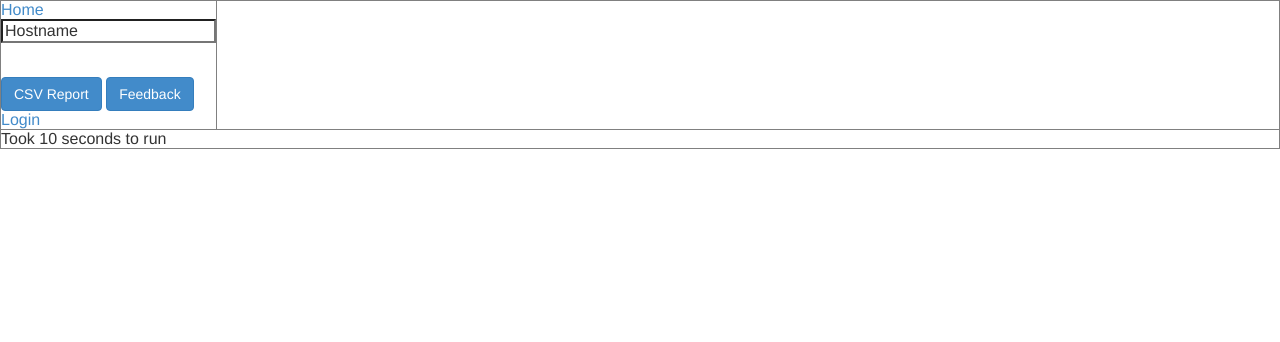
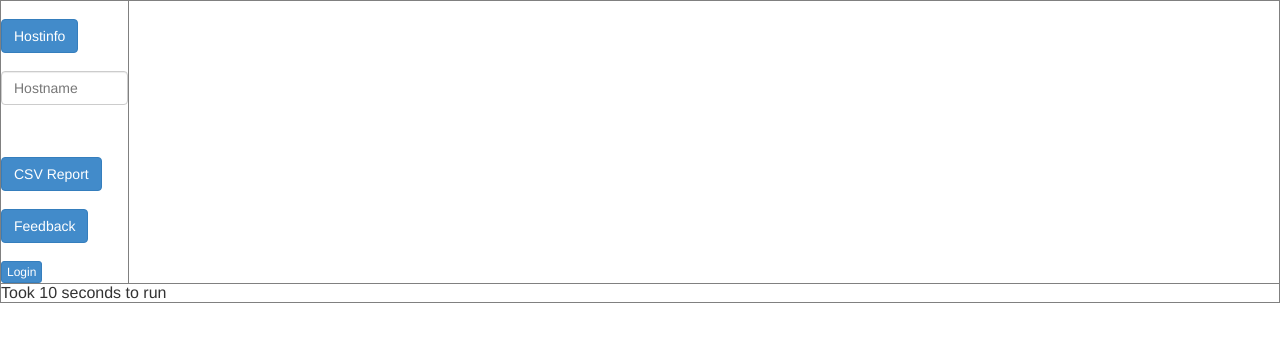
Before and after one commit to dwagon/Hostinfo, a Django app: template hostinfo/host/templates/host/base.html in a window 1280 px wide. Shown: the top 342 px of the page. Run offline with Django 3.2, Linux system fonts and the light colour scheme; the template is opened without the code that fills it: most values are stand-ins (such as "Sample title", 1, 10 or a date in 2020); some libraries are stand-ins or nearby versions.

Commit message:
Playing around with formatting

```diff
--- a/hostinfo/host/templates/host/base.html
+++ b/hostinfo/host/templates/host/base.html
@@ -32,18 +32,18 @@
 <td width="10%" valign="top">
 <div id="sidebar">
     {% block sidebar %}
-	<a href="/hostinfo/">Home</a></br>
-	<form action="/hostinfo/handlePost/" method="POST"> {% csrf_token %} <input type="search" value="Hostname" name="hostre"> </form></br>
+	<br> <a href="/hostinfo/" role="button" class="btn btn-primary">Hostinfo</a></br>
+    <br> <form action="/hostinfo/handlePost/" method="POST"> {% csrf_token %} <input class="form-control" type="search" placeholder="Hostname" name="hostre"> </form></br>
 	{% if csvavailable %}
-	<a href="{{csvavailable}}" role="button" class="btn btn-primary">CSV Report</a>
+        <br><a href="{{csvavailable}}" role="button" class="btn btn-primary">CSV Report</a></br>
 	{% endif %}
-	<a href="mailto:dougal.scott@gmail.com&subject=HostInfo Suggestion" role="button" class="btn btn-primary">Feedback</a>
+	<br><a href="mailto:dougal.scott@gmail.com?subject=HostInfo Suggestion" role="button" class="btn btn-primary">Feedback</a></br>
 
 	<br>
     {% if user.is_authenticated %}
-	    <a href="/accounts/logout/">Logout {{user.username}}</a>
+	    <a href="/accounts/logout/" role="button" class="btn btn-xs btn-primary">Logout {{user.username}}</a>
 	{% else %}
-	    <a href="/accounts/login/">Login</a>
+	    <a href="/accounts/login/" role="button" class="btn btn-xs btn-primary">Login</a>
 	{% endif %}
 
     {% endblock %}
```
Also changed, not shown: 11 other files.
